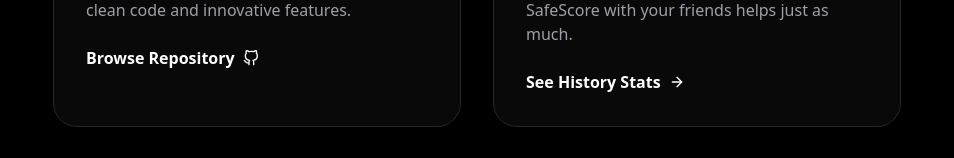
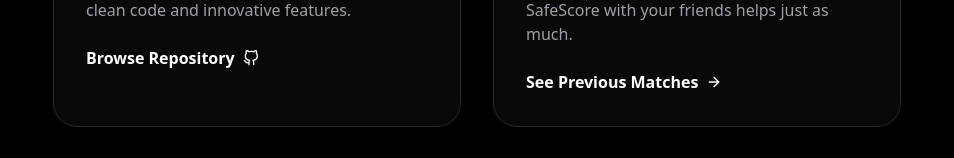
Before and after one commit to devtofunmi/safescore, a Next.js app: page /contribute in a window 1280 px wide. Shown: the part 759-917 px from the top of the page, without its empty margins (163-1117 px from the left). Built offline with nearby package versions, Linux system fonts and the light colour scheme.

Commit message:
changed link

```diff
--- a/pages/contribute.tsx
+++ b/pages/contribute.tsx
@@ -84,8 +84,8 @@ const Contribute: NextPage = () => {
                             <p className="text-zinc-400 mb-6 font-medium">
                                 Not a dev? No problem. Reporting bugs, suggesting improvements, or sharing SafeScore with your friends helps just as much.
                             </p>
-                            <Link href="/history" className="inline-flex items-center gap-2 text-white font-bold hover:gap-3 transition-all">
-                                See History Stats <FiArrowLeft className="rotate-180" />
+                            <Link href="/previous-matches" className="inline-flex items-center gap-2 text-white font-bold hover:gap-3 transition-all">
+                                See Previous Matches <FiArrowLeft className="rotate-180" />
                             </Link>
                         </motion.div>
 
```
